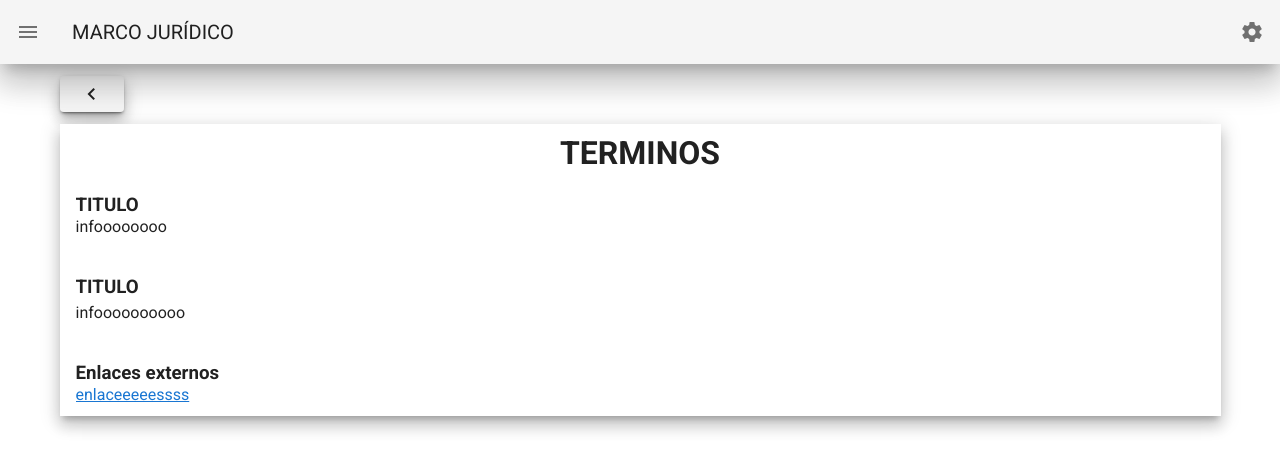
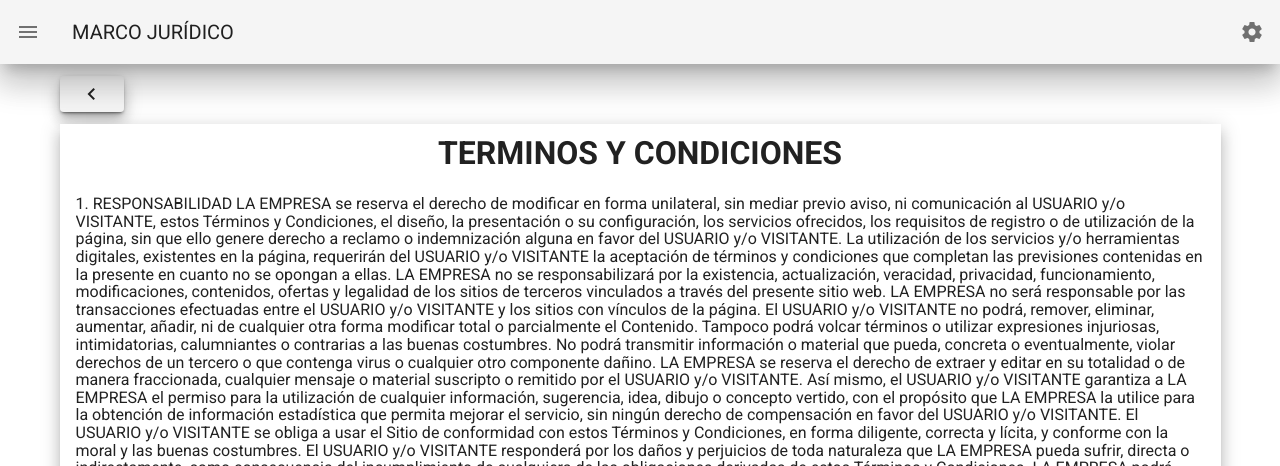
Before and after one commit to mayex-gif/pradas, a Nuxt app: page /terminos in a window 1280 px wide. Shown: the top 466 px of the page. Built offline with nearby package versions, Linux system fonts and the light colour scheme.

Commit message:
update terminos

```diff
--- a/pages/terminos.vue
+++ b/pages/terminos.vue
@@ -11,28 +11,78 @@
       <v-card :elevation="hover ? 15 : 10" :class="{ 'on-hover':hover }" class="mx-auto mt-3" max-width="%90" tile>
         <v-list-item>
           <v-list-item-content>
-            <h1 class="text-center">TERMINOS</h1>
+            <h1 class="text-center">TERMINOS Y CONDICIONES</h1>
           </v-list-item-content>
         </v-list-item>
         <v-list-item two-line>
           <v-list-item-content>
-            <h3>TITULO</h3>
             <v-divider class="mb-1"></v-divider>
-            <p>infoooooooo</p>
-          </v-list-item-content>
-        </v-list-item>
-        <v-list-item three-line>
-          <v-list-item-content>
-            <h3>TITULO</h3>
-            <v-divider class="mb-1"></v-divider>
-            <p>infoooooooooo</p>
-          </v-list-item-content>
-        </v-list-item>
-        <v-list-item four-line>
-          <v-list-item-content>
-            <h3>Enlaces externos</h3>
-            <v-divider class="mb-1"></v-divider>
-            <a href="enlace"> enlaceeeeessss</a>
+            <p>1. RESPONSABILIDAD
+            LA EMPRESA se reserva el derecho de modificar en forma unilateral, sin mediar previo aviso, ni comunicación al USUARIO y/o VISITANTE, estos Términos y Condiciones, el diseño, la presentación o su configuración, los servicios ofrecidos, los requisitos de registro o de utilización de la página, sin que ello genere derecho a reclamo o indemnización alguna en favor del USUARIO y/o VISITANTE.
+
+La utilización de los servicios y/o herramientas digitales, existentes en la página, requerirán del USUARIO y/o VISITANTE la aceptación de términos y condiciones que completan las previsiones contenidas en la presente en cuanto no se opongan a ellas.
+
+LA EMPRESA no se responsabilizará por la existencia, actualización, veracidad, privacidad, funcionamiento, modificaciones, contenidos, ofertas y legalidad de los sitios de terceros vinculados a través del presente sitio web. LA EMPRESA no será responsable por las transacciones efectuadas entre el USUARIO y/o VISITANTE y los sitios con vínculos de la página.
+
+El USUARIO y/o VISITANTE no podrá, remover, eliminar, aumentar, añadir, ni de cualquier otra forma modificar total o parcialmente el Contenido. Tampoco  podrá volcar términos o utilizar expresiones injuriosas, intimidatorias, calumniantes o contrarias a las buenas costumbres. No podrá transmitir información o material que pueda, concreta o eventualmente, violar derechos de un tercero o que contenga virus o cualquier otro componente dañino.
+
+LA EMPRESA se reserva el derecho de extraer y editar en su totalidad o de manera fraccionada, cualquier mensaje o material suscripto o remitido por el USUARIO y/o VISITANTE. Así mismo, el USUARIO y/o VISITANTE garantiza a LA EMPRESA el permiso para la utilización de cualquier información, sugerencia, idea, dibujo o concepto vertido, con el propósito que LA EMPRESA la utilice para la obtención de información estadística que permita mejorar el servicio, sin ningún derecho de compensación en favor del USUARIO y/o VISITANTE.
+
+El USUARIO y/o VISITANTE se obliga a usar el Sitio de conformidad con estos Términos y Condiciones, en forma diligente, correcta y lícita, y conforme con la moral y las buenas costumbres. El USUARIO y/o VISITANTE responderá por los daños y perjuicios de toda naturaleza que LA EMPRESA pueda sufrir, directa o indirectamente, como consecuencia del incumplimiento de cualquiera de las obligaciones derivadas de estos Términos y Condiciones.
+
+LA EMPRESA podrá suspender transitoriamente o finalizar la publicación de la página sin aviso previo y en cualquier momento, sin que ello genere derecho a indemnización alguna en favor del USUARIO y/o VISITANTE.
+
+El USUARIO y/o VISITANTE reconoce y acepta que el uso de esta página es bajo su propio y exclusivo riesgo.
+
+El USUARIO y/o VISITANTE reconoce y acepta que ni LA EMPRESA, ni los directores, empleados o representantes de cualquiera de ellos, es responsable por daños que surjan de o resulten del uso de esta página, incluyendo cualquier error, omisión, interrupción, falla, eliminación de archivos o correos electrónicos (e-mails), defectos, virus, y/o demoras en la operación o transmisión y/o de cualquier otro tipo.
+
+La página puede ser utilizada por el USUARIO y/o VISITANTE en forma totalmente libre y gratuita.
+
+<br><br>2. SITIOS ENLAZADOS
+
+A través de la presente página se pone a su disposición dispositivos técnicos de enlace (tales como, entre otros, links, banners, botones), directorios y herramientas de búsqueda que les permiten acceder a páginas web pertenecientes a terceros (en adelante los “SITIOS ENLAZADOS”). La instalación de estos enlaces en las páginas de LA EMPRESA se limita a facilitar a los USUARIO y/o VISITANTE, la búsqueda y acceso, a la información disponible de los sitios enlazados en Internet, y no presupone que existe ninguna clase de vínculo o asociación entre LA EMPRESA, sus subsidiarias o afiliadas y los operadores de los sitios enlazados. LA EMPRESA no controla, ni hacen propios los servicios, información, datos, archivos, productos y cualquier clase de material existente en los sitios enlazados. Por lo tanto, el USUARIO y/o VISITANTE, debe extremar la prudencia en la valoración y utilización de los servicios, información, datos, archivos, productos y cualquier clase de material existente en los sitios enlazados.
+
+LA EMPRESA no garantiza ni asume responsabilidad alguna por los daños y perjuicios que de cualquier naturaleza pueda causarse por:
+
+a) El funcionamiento, disponibilidad, accesibilidad o continuidad de sitios enlazados.
+
+b) El mantenimiento de los servicios, información, datos, archivos, productos y cualquier clase de material existente en los sitios enlazados.
+
+c) Las obligaciones y ofertas existentes en los sitios enlazados.
+
+2.1. CALIDAD
+
+Mediante el uso de esta página, el USUARIO y/o VISITANTE reconoce y acepta que LA EMPRESA no controla ni garantiza la ausencia de virus en el contenido de los sitios enlazados, ni la ausencia de otros  elementos que pudieran producir alteraciones en sus sistemas informáticos o en los documentos electrónicos y archivos almacenados en los archivos informáticos del USUARIO.
+
+2.2. PROPIEDAD INTELECTUAL
+
+Mediante el uso de esta página, el USUARIO y/o VISITANTE reconoce y acepta que LA EMPRESA queda excluida de cualquier responsabilidad que pudiera ser causada por el uso no autorizado de las marcas u otros derechos de propiedad intelectual de terceros o contenidos en los sitios enlazados.
+
+De igual manera, las eventuales referencias que se hagan en esta página a cualquier producto, servicio, proceso, sitio enlazado, hipertexto o cualquier otra información en la que se utilicen marcas, signos distintivos o dominios, el nombre comercial o el nombre del fabricante, suministrador, etc., que sean titularidad de terceros, en ningún momento constituirán, ni implicarán respaldo o recomendación alguna por parte de LA EMPRESA. Y en ningún caso, LA EMPRESA se asignará propiedad ni responsabilidad sobre los mismos.
+
+<br><br>3. POLÍTICA DE PRIVACIDAD
+
+La utilización e ingreso a la presente página web de LA EMPRESA, será considerado como aceptación de los términos de esta Política de Privacidad por parte del USUARIO y/o VISITANTE.
+
+Los datos personales que el USUARIO y/o VISITANTE brinde libre y voluntariamente a LA EMPRESA, tales como nombres, correo electrónico, DNI, teléfono y/o número de legajo, y/o cualquier otro que voluntariamente suministre a LA EMPRESA cuando ello sea necesario para brindarle un servicio específico, son incluidos en archivos automatizados, procesados bajo normas de estricta confidencialidad y protección de datos.
+
+El USUARIO y/o VISITANTE podrá brindar información con respecto a sus gustos, evaluaciones y preferencias. LA EMPRESA utilizará dicha información para elaborar publicidad y/o perfeccionar el servicio brindado.
+
+No obstante lo anterior y en cumplimiento con las leyes aplicables, LA EMPRESA coopera con las autoridades gubernamentales nacionales, provinciales y municipales, e internacionales en cualquier investigación en relación con el contenido, ya sean personales o privadas, transmitidas a LA EMPRESA a través de este Sitio.
+
+<br><br>4. TERMINACIÓN DEL ACCESO
+
+LA EMPRESA podrá, en cualquier momento, terminar o suspender el acceso que el USUARIO y/o VISITANTE tenga a todo o parte de este sitio, sin aviso previo, y sin que ello genere derecho a reclamo o indemnización alguna. Ni la terminación o suspensión del acceso, ni cualquier acción o inacción del USUARIO y/o VISITANTE, terminará las disposiciones de estos Términos y Condiciones, los que permanecerán en plena fuerza y vigor de forma indefinida, sujetas sólo a cualquier cambio que LA EMPRESA efectúe.
+
+<br><br>5. VIOLACIONES DEL SISTEMA O BASES DE DATOS
+
+Es ilícita cualquier acción o uso de dispositivos, software, u otros instrumentos tendientes a interferir tanto en las actividades y operatoria de LA EMPRESA, así como en las ofertas, descripciones, cuentas o bases de datos de LA EMPRESA. Cualquier intromisión, tentativa o actividad violatoria o contraria a las leyes sobre derechos de propiedad intelectual, seguridad de los sistemas, y/o a las prohibiciones estipuladas en este documento harán pasible a su responsable de las acciones legales pertinentes, y a las sanciones previstas por este acuerdo.
+
+<br><br> 6. JURISDICCIÓN
+
+Estos Términos y Condiciones se regirán e interpretarán de acuerdo con las leyes de la República Argentina. EL USUARIO y/o VISITANTE conviene en que cualquier acción o procedimiento legal entre LA EMPRESA y ellos, por cualquier propósito respecto a estos Términos y Condiciones, se entablarán exclusivamente en los Tribunales Ordinarios y Civiles de la provincia de Mendoza.
+
+Mediante el presente Ud. deja constancia que ha sido debidamente informado respecto de la finalidad para la cual han sido recabados sus datos personales y quiénes pueden ser sus destinatarios, como así también el derecho que le asiste a tener acceso a los mismos, como así a peticionar su rectificación y/o supresión, todo ello conforme a lo normado en la Ley Nacional de la República Argentina N° 25326 (Protección de Datos Personales) y su Decreto Reglamentario N° 1558/01.</p>
           </v-list-item-content>
         </v-list-item>
       </v-card>
```
